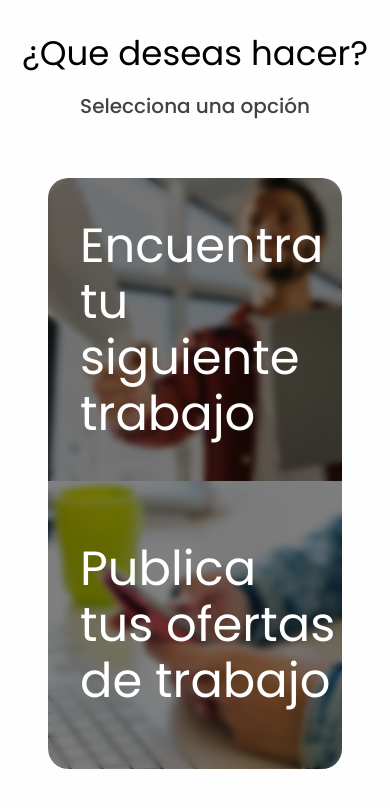
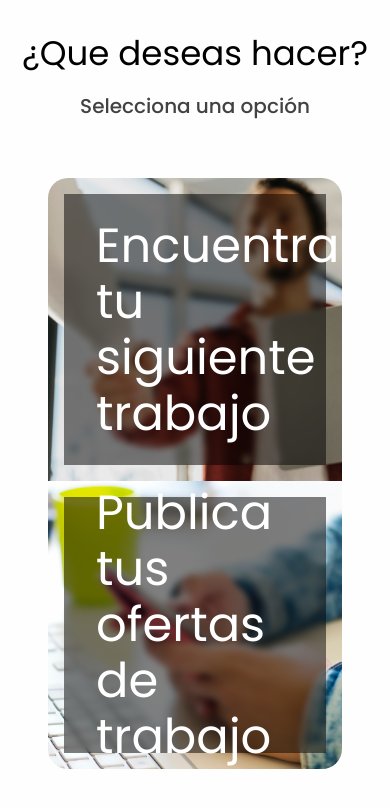
Before and after one commit to andr-33/NetBeesJobs-frontend, a React (Vite) app: page /seleccion-role in a window 390 px wide. Shown: the top 808 px of the page. Built offline with nearby package versions, Linux system fonts and the light colour scheme; sample sign-in values are in the browser's storage.

Commit message:
feature: add margin responsive styling to BlurImageCard component

```diff
--- a/src/components/Card/BlurImageCard/BlurImageCard.jsx
+++ b/src/components/Card/BlurImageCard/BlurImageCard.jsx
@@ -44,6 +44,7 @@ const BlurImageCard = ({imgSrc, text, sx}) => {
                     ':hover':{
                         bgcolor: `${theme.palette.primary.main}66`
                     },
+                    m:  { xs: 2, sm: 1,  md: 0 },
                 }}
             >
                 <Typography
```
